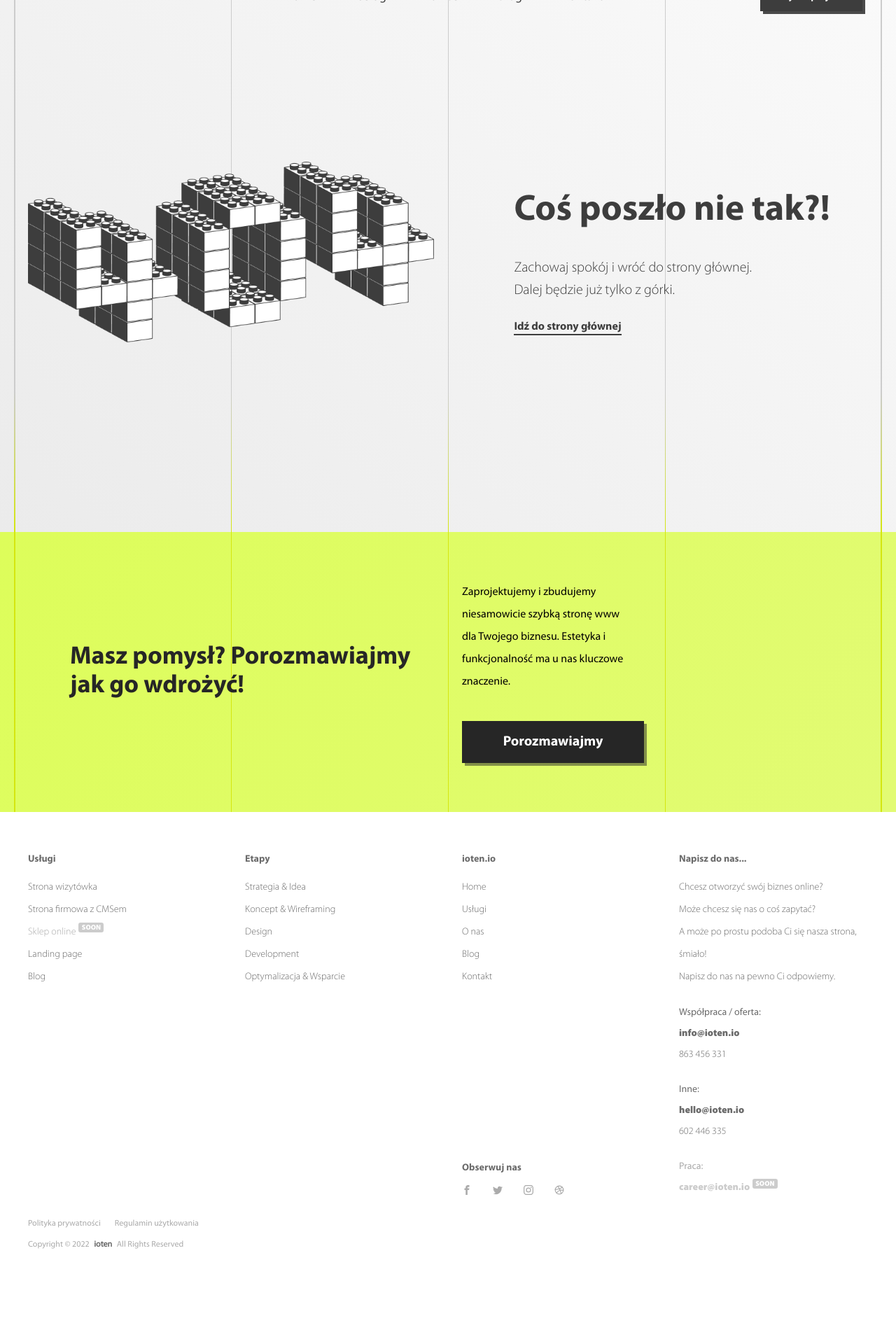
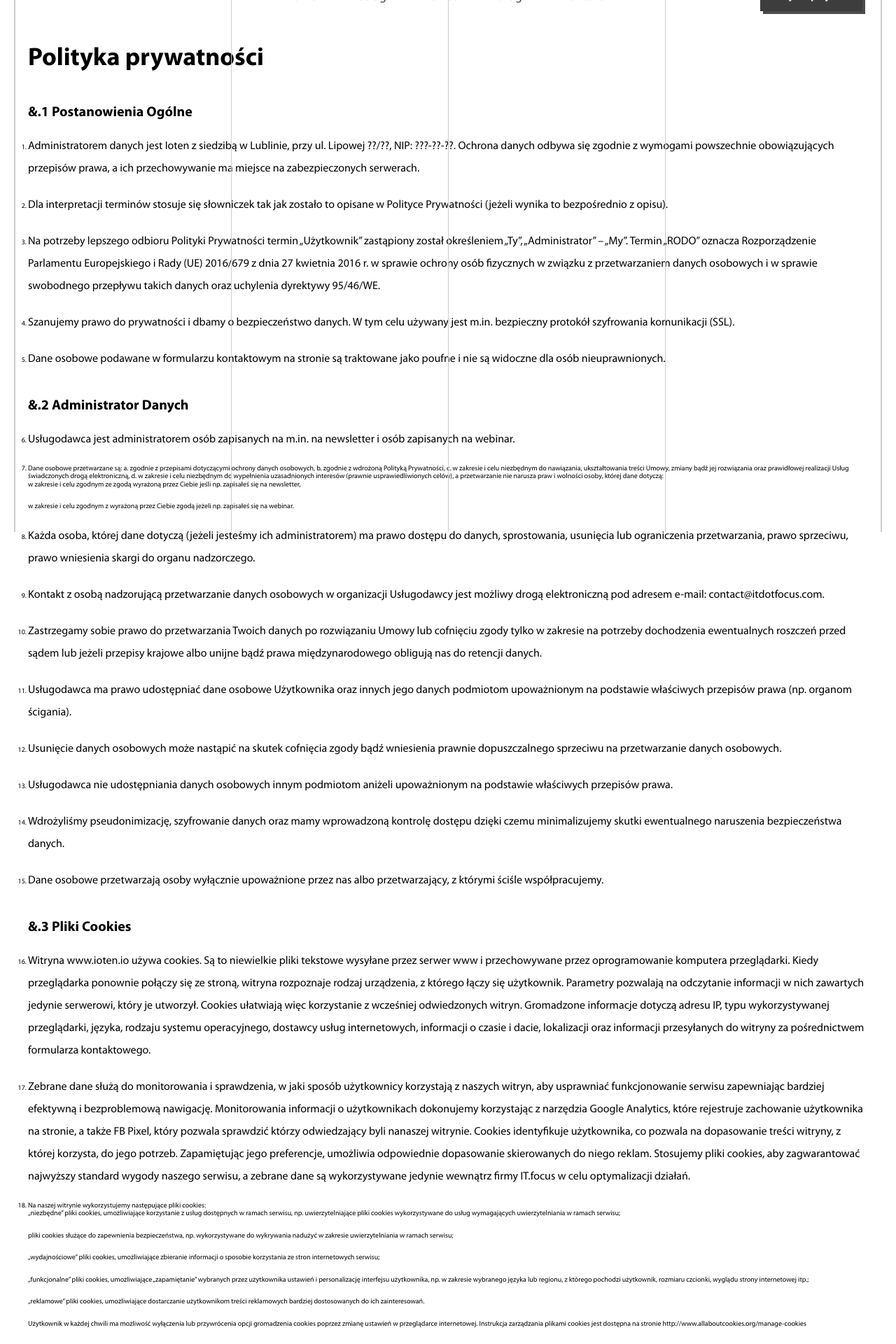
Before and after one commit to sebastian-lucjan/ioten, a Next.js app: page /policy in a window 1280 px wide. Before the commit this address had no page. Shown: the part 40-1960 px from the top of the page at 70% size. Before the commit the page ends 1852 px from the top, so only its background shows below. Built offline with nearby package versions, Linux system fonts and the light colour scheme.

Commit message:
Base of Privacy page add placeholder of texts

```diff
--- a/next.config.js
+++ b/next.config.js
@@ -38,6 +38,10 @@ module.exports = (phase) => {
         source: '/wycena-projektu',
         destination: '/valuation',
       },
+      {
+        source: '/polityka-prywatnosci',
+        destination: '/policy',
+      },
     ];
   };
 
--- /dev/null
+++ b/pages/policy/index.jsx
@@ -0,0 +1,33 @@
+import { v4 as uuid } from 'uuid';
+import policyData from 'src/data/policyData';
+import { NextSeo } from 'next-seo';
+import BaseLayout from 'src/components/BaseLayout';
+import Grid from 'src/components/Grid';
+import styled from 'styled-components';
+import { TextHeading } from 'src/components/TextComponents';
+import PolicySection from 'src/components/PolicySection';
+
+const Wrapper = styled.section`
+  padding: 80px 40px 40px 40px;
+`;
+
+export default function PolicyPage() {
+  const { heading, sectionsArray, metaData } = policyData;
+
+  return (
+    <BaseLayout>
+      <NextSeo title={metaData.title} description={metaData.description} />
+      <Wrapper>
+        <TextHeading size="lg" as="h1">
+          {heading}
+        </TextHeading>
+        <ol>
+          {sectionsArray.map((section) => (
+            <PolicySection sectionData={section} key={uuid()} />
+          ))}
+        </ol>
+      </Wrapper>
+      <Grid />
+    </BaseLayout>
+  );
+}
--- a/pages/services/index.jsx
+++ b/pages/services/index.jsx
@@ -7,8 +7,8 @@ import ServicesBenefit from 'src/components/ServicesBenefit';
 import ServicesTypes from 'src/components/ServiceTypes';
 import ServicesStages from 'src/components/ServiceStages';
 import ServicesFormSection from 'src/components/ServicesFormSection';
+import { NextSeo } from 'next-seo';
 import styled from 'styled-components';
-import { NextSeo } from 'next-seo';
 
 const Wrapper = styled.section``;
 
--- a/src/components/BaseLayout/index.jsx
+++ b/src/components/BaseLayout/index.jsx
@@ -3,8 +3,6 @@ import Footer from 'src/components/Footer';
 import styled from 'styled-components';
 
 const StyledBaseLayout = styled.main`
-  //position: relative;
-  //min-height: 100%;
   overflow: hidden;
 `;
 
--- a/src/components/Footer/FooterRights/FooterRights.styles.js
+++ b/src/components/Footer/FooterRights/FooterRights.styles.js
@@ -21,6 +21,12 @@ const StyledFooterRights = styled.div`
     color: ${({ theme }) => theme.color.darkerGray};
     margin: 0 4px;
   }
+
+  a {
+    padding-right: 1rem;
+    color: ${({ theme }) => theme.color.gray};
+    text-decoration: none;
+  }
 `;
 
 export default StyledFooterRights;
--- a/src/components/Footer/FooterRights/index.jsx
+++ b/src/components/Footer/FooterRights/index.jsx
@@ -6,15 +6,16 @@ const FooterRights = () => {
     <StyledFooterRights>
       <div>
         <div className="terms-wrapper">
-          <Link href="/terms-of-use">
-            <div>
+          <Link href="/policy" as="/polityka-prywatnosci">
+            <a>
               <p>Polityka prywatności</p>
-            </div>
+            </a>
           </Link>
-          <Link href="/terms-of-use">
-            <div>
+          <Link href="/policy" as="/polityka-prywatnosci">
+            {/* <Link href="/terms-of-use"> */}
+            <a>
               <p>Regulamin użytkowania</p>
-            </div>
+            </a>
           </Link>
         </div>
         <p>
@@ -26,5 +27,3 @@ const FooterRights = () => {
 };
 
 export default FooterRights;
-
-// todo: change address of regulamin użytkowana
--- /dev/null
+++ b/src/components/PolicySection/index.jsx
@@ -0,0 +1,40 @@
+import { v4 as uuid } from 'uuid';
+import styled from 'styled-components';
+import { TextHeading, TextParagraph } from '../TextComponents';
+
+const Wrapper = styled.div`
+  padding-top: 2rem;
+
+  li {
+    //list-style: none;
+  }
+
+  p {
+    padding-bottom: 2rem;
+  }
+`;
+
+export default function PolicySection({ sectionData }) {
+  return (
+    <Wrapper>
+      <TextHeading>{sectionData.heading}</TextHeading>
+      {sectionData.paragraphs.map((paragraph) => {
+        if (!paragraph.list) {
+          return (
+            <li>
+              <TextParagraph>{paragraph}</TextParagraph>
+            </li>
+          );
+        }
+        return (
+          <>
+            <li>{paragraph.mainText}</li>
+            {paragraph.list.map((item) => (
+              <p key={uuid()}>{item}</p>
+            ))}
+          </>
+        );
+      })}
+    </Wrapper>
+  );
+}
--- a/src/data/pageData.js
+++ b/src/data/pageData.js
@@ -2,7 +2,7 @@ export const pageData = {
   headSection: {
     title: 'Fast & Beautiful Websites | ioten',
     description:
-      'Ioten rozumie potrzeby klienta oraz specyfikę projektu i pomaga osiągnąć cel zgodnie z przyjętną strategią. Celem ioten jest budowa stron które rozwiną Twoój biznes.',
+      'Ioten rozumie potrzeby klienta oraz specyfikę projektu i pomaga osiągnąć cel zgodnie z przyjętną strategią. Celem ioten jest budowa stron które rozwiną Twój biznes.',
     canonical: 'https://www.ioten.io/',
   },
 };
--- /dev/null
+++ b/src/data/policyData.js
@@ -0,0 +1,67 @@
+const policyData = {
+  heading: 'Polityka prywatności',
+  sectionsArray: [
+    {
+      heading: '&.1 Postanowienia Ogólne',
+      paragraphs: [
+        'Administratorem danych jest Ioten z siedzibą w Lublinie, przy ul. Lipowej ??/??, NIP: ???-??-??. Ochrona danych odbywa się zgodnie z wymogami powszechnie obowiązujących przepisów prawa, a ich przechowywanie ma miejsce na zabezpieczonych serwerach.',
+        'Dla interpretacji terminów stosuje się słowniczek tak jak zostało to opisane w Polityce Prywatności (jeżeli wynika to bezpośrednio z opisu).',
+        'Na potrzeby lepszego odbioru Polityki Prywatności termin „Użytkownik” zastąpiony został określeniem „Ty”, „Administrator” – „My”. Termin „RODO” oznacza Rozporządzenie Parlamentu Europejskiego i Rady (UE) 2016/679 z dnia 27 kwietnia 2016 r. w sprawie ochrony osób fizycznych w związku z przetwarzaniem danych osobowych i w sprawie swobodnego przepływu takich danych oraz uchylenia dyrektywy 95/46/WE.',
+        'Szanujemy prawo do prywatności i dbamy o bezpieczeństwo danych. W tym celu używany jest m.in. bezpieczny protokół szyfrowania komunikacji (SSL).',
+        'Dane osobowe podawane w formularzu kontaktowym na stronie są traktowane jako poufne i nie są widoczne dla osób nieuprawnionych.',
+      ],
+    },
+    {
+      heading: '&.2 Administrator Danych',
+      paragraphs: [
+        'Usługodawca jest administratorem osób zapisanych na m.in. na newsletter i osób zapisanych na webinar.',
+        {
+          mainText:
+            'Dane osobowe przetwarzane są: a. zgodnie z przepisami dotyczącymi ochrony danych osobowych, b. zgodnie z wdrożoną Polityką Prywatności, c. w zakresie i celu niezbędnym do nawiązania, ukształtowania treści Umowy, zmiany bądź jej rozwiązania oraz prawidłowej realizacji Usług świadczonych drogą elektroniczną, d. w zakresie i celu niezbędnym do wypełnienia uzasadnionych interesów (prawnie usprawiedliwionych celów), a przetwarzanie nie narusza praw i wolności osoby, której dane dotyczą:',
+          list: [
+            'w zakresie i celu zgodnym ze zgodą wyrażoną przez Ciebie jeśli np. zapisałeś się na newsletter,',
+            'w zakresie i celu zgodnym z wyrażoną przez Ciebie zgodą jeżeli np. zapisałeś się na webinar.',
+          ],
+        },
+        'Każda osoba, której dane dotyczą (jeżeli jesteśmy ich administratorem) ma prawo dostępu do danych, sprostowania, usunięcia lub ograniczenia przetwarzania, prawo sprzeciwu, prawo wniesienia skargi do organu nadzorczego.',
+        'Kontakt z osobą nadzorującą przetwarzanie danych osobowych w organizacji Usługodawcy jest możliwy drogą elektroniczną pod adresem e-mail: contact@itdotfocus.com.',
+        'Zastrzegamy sobie prawo do przetwarzania Twoich danych po rozwiązaniu Umowy lub cofnięciu zgody tylko w zakresie na potrzeby dochodzenia ewentualnych roszczeń przed sądem lub jeżeli przepisy krajowe albo unijne bądź prawa międzynarodowego obligują nas do retencji danych.',
+        'Usługodawca ma prawo udostępniać dane osobowe Użytkownika oraz innych jego danych podmiotom upoważnionym na podstawie właściwych przepisów prawa (np. organom ścigania).',
+        'Usunięcie danych osobowych może nastąpić na skutek cofnięcia zgody bądź wniesienia prawnie dopuszczalnego sprzeciwu na przetwarzanie danych osobowych.',
+        'Usługodawca nie udostępniania danych osobowych innym podmiotom aniżeli upoważnionym na podstawie właściwych przepisów prawa.',
+        'Wdrożyliśmy pseudonimizację, szyfrowanie danych oraz mamy wprowadzoną kontrolę dostępu dzięki czemu minimalizujemy skutki ewentualnego naruszenia bezpieczeństwa danych.',
+        'Dane osobowe przetwarzają osoby wyłącznie upoważnione przez nas albo przetwarzający, z którymi ściśle współpracujemy.',
+      ],
+    },
+    {
+      heading: '&.3 Pliki Cookies',
+      paragraphs: [
+        'Witryna www.ioten.io używa cookies. Są to niewielkie pliki tekstowe wysyłane przez serwer www i przechowywane przez oprogramowanie komputera przeglądarki. Kiedy przeglądarka ponownie połączy się ze stroną, witryna rozpoznaje rodzaj urządzenia, z którego łączy się użytkownik. Parametry pozwalają na odczytanie informacji w nich zawartych jedynie serwerowi, który je utworzył. Cookies ułatwiają więc korzystanie z wcześniej odwiedzonych witryn. Gromadzone informacje dotyczą adresu IP, typu wykorzystywanej przeglądarki, języka, rodzaju systemu operacyjnego, dostawcy usług internetowych, informacji o czasie i dacie, lokalizacji oraz informacji przesyłanych do witryny za pośrednictwem formularza kontaktowego.',
+        'Zebrane dane służą do monitorowania i sprawdzenia, w jaki sposób użytkownicy korzystają z naszych witryn, aby usprawniać funkcjonowanie serwisu zapewniając bardziej efektywną i bezproblemową nawigację. Monitorowania informacji o użytkownikach dokonujemy korzystając z narzędzia Google Analytics, które rejestruje zachowanie użytkownika na stronie, a także FB Pixel, który pozwala sprawdzić którzy odwiedzający byli nanaszej witrynie. Cookies identyfikuje użytkownika, co pozwala na dopasowanie treści witryny, z której korzysta, do jego potrzeb. Zapamiętując jego preferencje, umożliwia odpowiednie dopasowanie skierowanych do niego reklam. Stosujemy pliki cookies, aby zagwarantować najwyższy standard wygody naszego serwisu, a zebrane dane są wykorzystywane jedynie wewnątrz firmy IT.focus w celu optymalizacji działań.',
+        {
+          mainText: 'Na naszej witrynie wykorzystujemy następujące pliki cookies:',
+          list: [
+            '„niezbędne” pliki cookies, umożliwiające korzystanie z usług dostępnych w ramach serwisu, np. uwierzytelniające pliki cookies wykorzystywane do usług wymagających uwierzytelniania w ramach serwisu;',
+            'pliki cookies służące do zapewnienia bezpieczeństwa, np. wykorzystywane do wykrywania nadużyć w zakresie uwierzytelniania w ramach serwisu;',
+            '„wydajnościowe” pliki cookies, umożliwiające zbieranie informacji o sposobie korzystania ze stron internetowych serwisu;',
+            '„funkcjonalne” pliki cookies, umożliwiające „zapamiętanie” wybranych przez użytkownika ustawień i personalizację interfejsu użytkownika, np. w zakresie wybranego języka lub regionu, z którego pochodzi użytkownik, rozmiaru czcionki, wyglądu strony internetowej itp.;',
+            '„reklamowe” pliki cookies, umożliwiające dostarczanie użytkownikom treści reklamowych bardziej dostosowanych do ich zainteresowań.',
+            'Użytkownik w każdej chwili ma możliwość wyłączenia lub przywrócenia opcji gromadzenia cookies poprzez zmianę ustawień w przeglądarce internetowej. Instrukcja zarządzania plikami cookies jest dostępna na stronie http://www.allaboutcookies.org/manage-cookies',
+          ],
+        },
+      ],
+    },
+  ],
+  additionalInformation:
+    'Dodatkowe dane osobowe, jak adres e - mail, imię i naziwsko, zbierane są jedynie w miejscach, w których użytkownik wypełniając formularz wyraźnie wyraził na to zgodę.Powyższe dane zachowujemy i wykorzystujemy tylko do potrzeb niezbędnych do wykonania danej funkcji.',
+  metaData: {
+    title: 'Fast & Beautiful Websites | ioten',
+    description:
+      'Ioten rozumie potrzeby klienta oraz specyfikę projektu i pomaga osiągnąć cel zgodnie z przyjętną strategią. Celem ioten jest budowa stron które rozwiną Twój biznes.',
+    canonical: 'https://www.ioten.io/polityka-prywatnosci',
+  },
+};
+
+export default policyData;
+
+// todo: add function "widow detector" and "highlight ioten name by bold"
```
